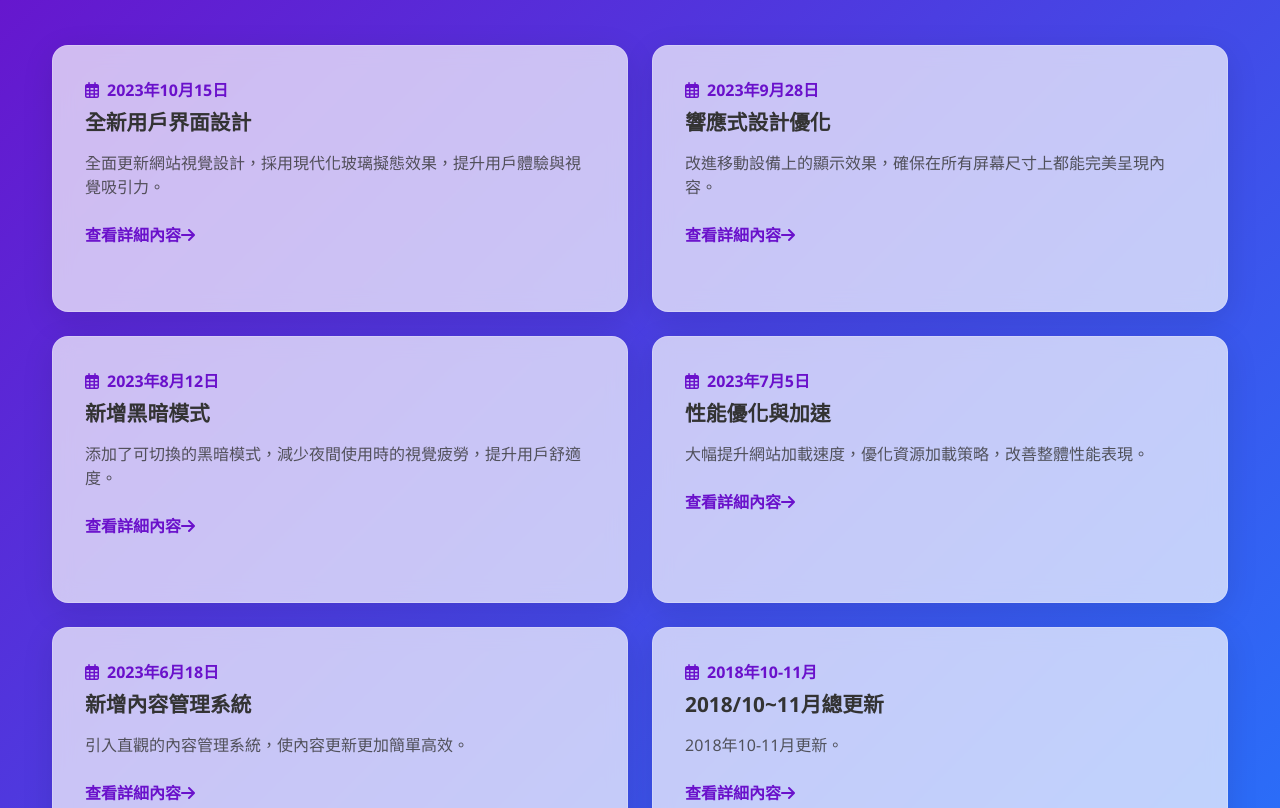
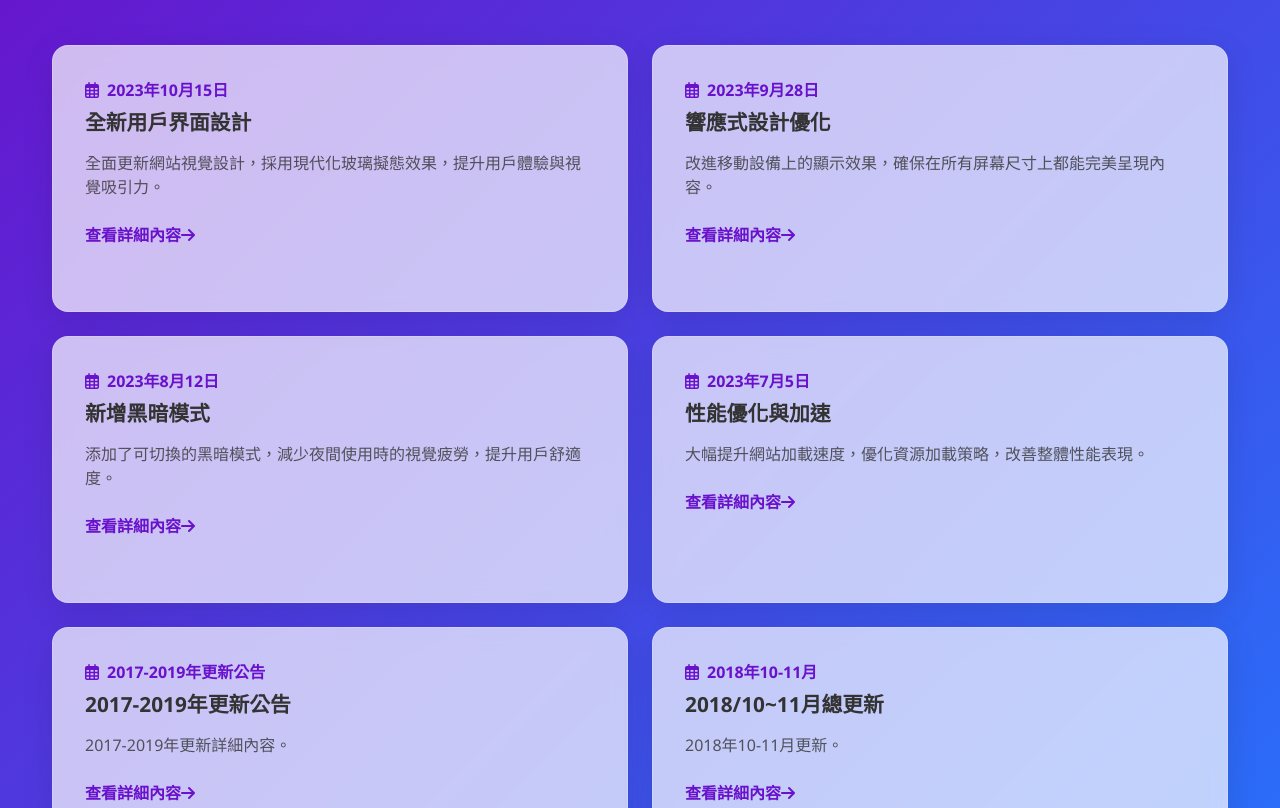
Before and after one commit to wsiuming785-sudo/saka-history, a plain HTML site: page Main-stage_History/index.html in a window 1280 px wide. Shown: the part 144-952 px from the top of the page. Drawn offline with nearby package versions, Linux system fonts and the light colour scheme.

Commit message:
Update index.html

```diff
--- a/Main-stage_History/index.html
+++ b/Main-stage_History/index.html
@@ -256,19 +256,19 @@
                 <div class="glass-card update-card">
                     <div class="update-date">
                         <i class="far fa-calendar-alt"></i>
-                        2023年6月18日
+                      2017-2019年更新公告
                     </div>
-                    <h3 class="update-title">新增內容管理系統</h3>
+                    <h3 class="update-title">2017-2019年更新公告</h3>
                     <p class="update-description">
-                        引入直觀的內容管理系統，使內容更新更加簡單高效。
+                       2017-2019年更新詳細內容。
                     </p>
-                    <a href="updates/2023-06-18.html" class="update-link">
+                    <a href="updates/2019_02.html" class="update-link">
                         查看詳細內容 <i class="fas fa-arrow-right"></i>
                     </a>
                 </div>
             </div>
 
-            <!-- 更新項目 6 -->
+            <!-- 更新項目  -->
             <div class="col-lg-6 col-md-6 mb-4">
                 <div class="glass-card update-card">
                     <div class="update-date">
```
